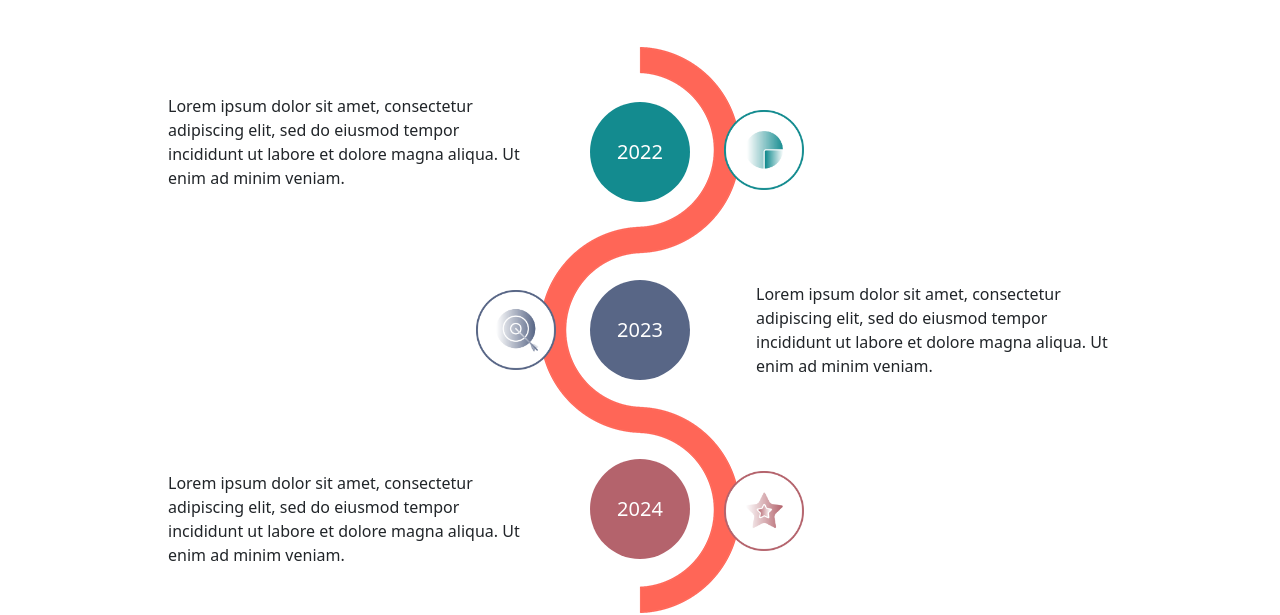
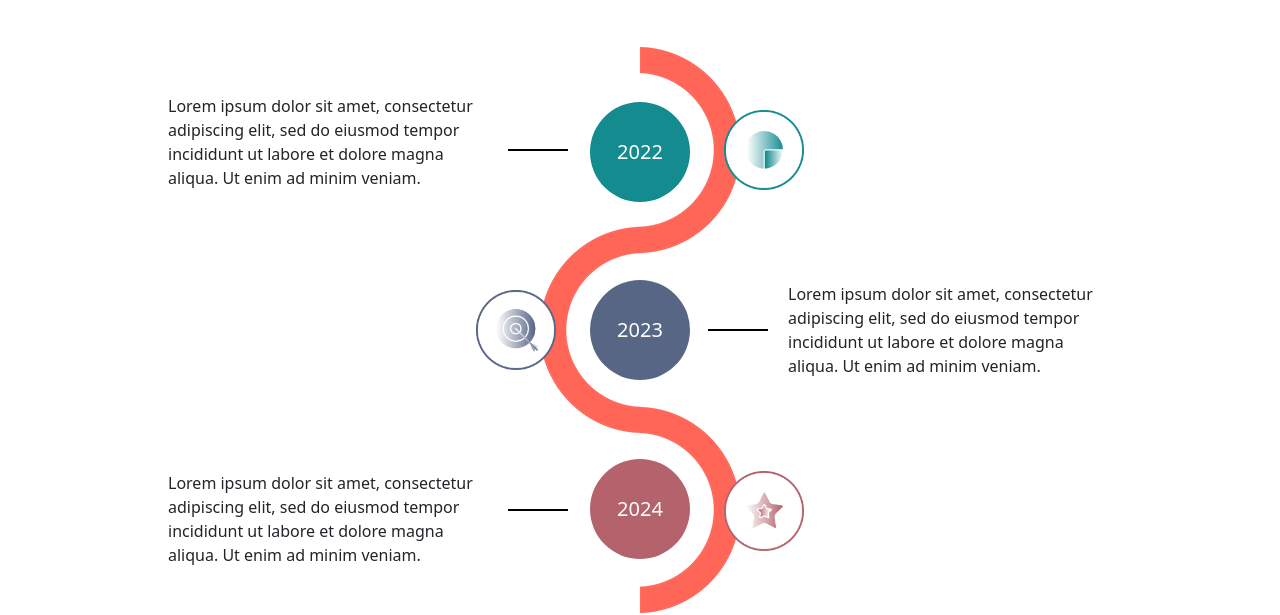
Before and after one commit to rtw590/ocali-take-home, a plain HTML site: page index.html in a window 1280 px wide. Shown: the part 194-809 px from the top of the page. Drawn offline with nearby package versions, Linux system fonts and the light colour scheme.

Commit message:
Added bars. Project finished

```diff
--- a/gridTimeline.css
+++ b/gridTimeline.css
@@ -22,32 +22,47 @@
   grid-column: 1 / 3;
   grid-row: 1;
   align-self: center;
+  padding-right: 2em;
 }
 
 .row2text {
   grid-column: 4 / 6;
   grid-row: 2;
   align-self: center;
+  padding-left: 2em;
 }
 
 .row3text {
   grid-column: 1 / 3;
   grid-row: 3;
   align-self: center;
+  padding-right: 2em;
 }
 
 @media (width <= 768px) {
   .row1text {
     grid-column: 2 / 5;
     grid-row: 4;
+    padding-right: 0em;
   }
   .row2text {
     grid-column: 2 / 5;
     grid-row: 5;
+    padding-left: 0em;
   }
   .row3text {
     grid-column: 2 / 5;
     grid-row: 6;
+    padding-right: 0em;
+  }
+  .row1line {
+    display: none;
+  }
+  .row2line {
+    display: none;
+  }
+  .row3line {
+    display: none;
   }
 }
 
@@ -67,6 +82,48 @@
     font-weight: bold;
     color: rgb(180, 99, 108);
   }
+}
+
+.row1line {
+  height: 2px;
+  width: 30%;
+  border: none;
+  color: rgb(0, 0, 0);
+  background-color: rgb(0, 0, 0);
+  opacity: 1;
+  grid-column: 3;
+  grid-row: 1;
+  align-self: center;
+  margin-left: -2em;
+  margin-top: 2em;
+}
+
+.row2line {
+  height: 2px;
+  width: 30%;
+  border: none;
+  color: rgb(0, 0, 0);
+  background-color: rgb(0, 0, 0);
+  opacity: 1;
+  grid-column: 3;
+  grid-row: 2;
+  align-self: center;
+  margin-left: 10.5em;
+  margin-top: 1em;
+}
+
+.row3line {
+  height: 2px;
+  width: 30%;
+  border: none;
+  color: rgb(0, 0, 0);
+  background-color: rgb(0, 0, 0);
+  opacity: 1;
+  grid-column: 3;
+  grid-row: 3;
+  align-self: center;
+  margin-left: -2em;
+  margin-top: -0.15em;
 }
 
 .row1image {
--- a/index.html
+++ b/index.html
@@ -65,6 +65,7 @@
           eiusmod tempor incididunt ut labore et dolore magna aliqua. Ut enim ad
           minim veniam.
         </p>
+        <hr class="row1line" />
         <img
           src="images/pie-chart-icon.png"
           class="row1image"
@@ -76,6 +77,7 @@
           eiusmod tempor incididunt ut labore et dolore magna aliqua. Ut enim ad
           minim veniam.
         </p>
+        <hr class="row2line" />
         <img
           src="images/target-icon.png"
           class="row2image"
@@ -87,8 +89,13 @@
           eiusmod tempor incididunt ut labore et dolore magna aliqua. Ut enim ad
           minim veniam.
         </p>
+        <hr class="row3line" />
         <img src="images/star-icon.png" class="row3image" aria-hidden="true" />
-        <img src="images/curve-timeline.png" class="gridElement1" />
+        <img
+          src="images/curve-timeline.png"
+          class="gridElement1"
+          aria-hidden="true"
+        />
       </div>
 
       <h2 class="text-center fw-bold mt-5 mb-3">See What's Next:</h2>
```
